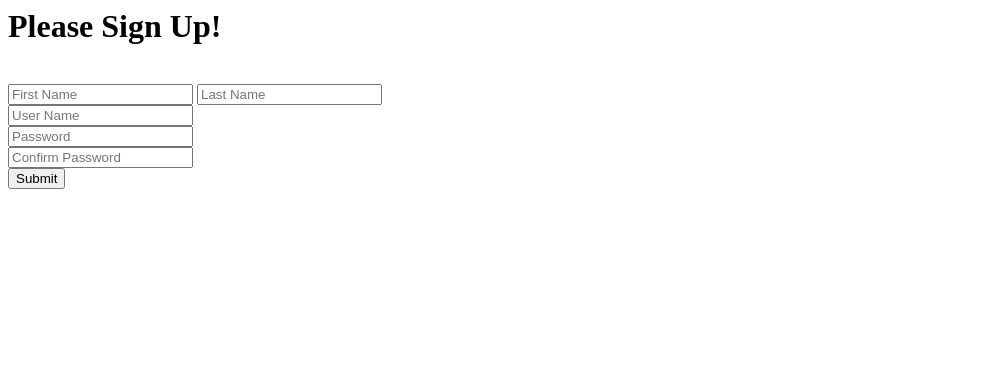
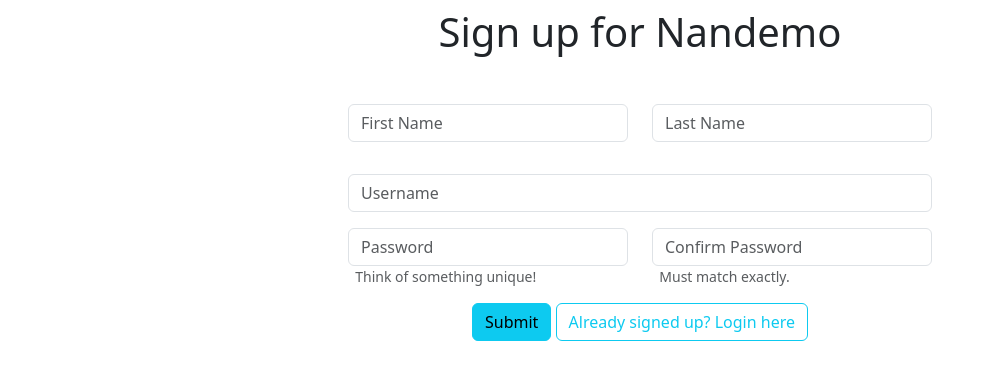
Before and after one commit to jadenPete/Nandemo, a Flask app: page /sign_up in a window 1280 px wide. Shown: the top 380 px of the page, without its empty margins (0-987 px from the left). Run offline with Flask 2, Linux system fonts and the light colour scheme.

Commit message:
updates for login and sign-up page

```diff
--- a/app.py
+++ b/app.py
@@ -1,4 +1,6 @@
 #!/usr/bin/env python
+
+from flask import Flask, render_template, url_for, request, session
 
 from db import Database, DatabaseMessage, DatabaseUser
 
@@ -12,7 +14,7 @@ import uuid
 
 dotenv.load_dotenv()
 
-app = flask.Flask(__name__)
+app = Flask(__name__)
 
 def generate_secret_key():
 	secret_key_path = os.path.join(os.path.dirname(os.path.realpath(__file__)), "secret_key.txt")
@@ -90,15 +92,19 @@ def get_user():
 	context = flask.session if "sid" in flask.session else flask.g
 
 	if "user" not in context:
-		# TODO: Replace this once Phillip and Raven finish writing their authentication code
-		context.user = DatabaseUser(get_db(), "4f35714b-171e-45f9-bf2e-6a92cdfb6f72")
+		if "user_id" not in flask.session:
+			return
+
+		context.user = DatabaseUser(get_db(), flask.session["user_id"])
 
 	return context.user
 
 @app.route("/")
-@authenticate_user
 def index():
-	return flask.render_template("index.html")
+	if get_user() is None:
+		return flask.redirect(url_for("login"))
+	else:
+		return flask.render_template("index.html")
 
 @app.route("/chats/<chat_id>/messages")
 @authenticate_user
@@ -107,6 +113,22 @@ def chat_messages(chat_id):
 		flask.abort(404)
 
 	return flask.jsonify(chat.messages())
+
+@app.route('/login', methods=['GET','POST'])
+def login():
+	if flask.request.method == 'POST':
+		error = None
+		if get_db().user_by_username(flask.request.form['username']) == None:
+			error = "User not found"
+			return render_template('login.html', error=error)
+		elif get_db().user_by_username(flask.request.form['username']).verify_password(flask.request.form['password']) == False:
+			error = "Password is invalid"
+			return render_template('login.html', error=error)
+		else:
+			user = flask.request.form['username']
+			session["user_id"] = get_db().user_by_username(user).id
+			return flask.redirect(url_for("index"))
+	return flask.render_template("login.html")
 
 @app.route('/sign_up', methods=['GET','POST'])
 def sign_up():
@@ -117,9 +139,13 @@ def sign_up():
 			return flask.render_template("sign_up.html", error=error)
 		elif get_db().create_user(flask.request.form['username'],flask.request.form['first_name'],flask.request.form['last_name'],flask.request.form['password'])==None:
 			error = "Username is invalid, please choose another username."
-		return flask.render_template('sign_up.html', error = error)
+			return flask.render_template('sign_up.html', error = error)
+		else:
+			user = flask.request.form['username']
+			session["user_id"] = get_db().user_by_username(user).id
+			return flask.redirect(url_for("index"))
 	else:
-		return flask.render_template('sign_up.html')
+		return flask.render_template("sign_up.html")
 
 @socketio.on("connect")
 def on_connect(auth):
@@ -129,6 +155,7 @@ def on_connect(auth):
 	flask_socketio.join_room(chat_id)
 
 @socketio.on("message")
+@authorize_socket_user
 def on_message(data):
 	if isinstance(data, str):
 		message = get_socket_chat().insert_message(get_user(), data, datetime.datetime.now())
--- a/db.py
+++ b/db.py
@@ -150,7 +150,7 @@ class DatabaseUser:
 		self.db.cur.execute("SELECT password FROM users WHERE id = %s;", (self.id,))
 
 		try:
-			self.db.password_hasher.verify(self.cur.fetchone()[0], password)
+			self.db.password_hasher.verify(self.db.cur.fetchone()[0], password)
 		except argon2.exceptions.VerifyMismatchError:
 			return False
 
--- a/templates/sign_up.html
+++ b/templates/sign_up.html
@@ -1,25 +1,56 @@
-<html>
+<html lang="en">
     <head>
-        <title>Nandemo</title>
-    </head>
+        <meta charset="utf-8">
+        <meta name="viewport" content="width=device-width, initial-scale=1">
+        <title> Sign Up for Nandemo</title>
+        <link href="https://cdn.jsdelivr.net/npm/bootstrap@5.3.0-alpha3/dist/css/bootstrap.min.css" rel="stylesheet" integrity="sha384-KK94CHFLLe+nY2dmCWGMq91rCGa5gtU4mk92HdvYe+M/SXH301p5ILy+dN9+nJOZ" crossorigin="anonymous">
+      </head>
     <body>
-        <div class="container">
-            <h1> Please Sign Up!</h1>
+        <div class="position-relative">
+            <div class="mx-auto p-2" style="width: 700px;">
+            <center><h1>Sign up for Nandemo</h1></center>
+            </div>
             <br>
+            <div class="mx-auto p-2" style="width: 600px;">
+
             <form action="/sign_up" method ="POST">
-                <input type="text" placeholder="First Name" name="first_name">
-                <input type="text" placeholder="Last Name" name="last_name">
-                <br>
-                <input type="text" placeholder="User Name" name="username">
-                <br>
-                <input type="password" placeholder="Password" name="password">
-                <br>
-                <input type="password" placeholder="Confirm Password" name="password_check">
-                <br>
-                <input class="btn btn-default" type = "Submit" name="Create Account">
+                <div class="row">
+                    <div class="col">
+                        <input type="text" class="form-control" placeholder="First Name" name="first_name">
+                    </div>
+                    <div class="col">
+                        <input type="text" class="form-control" placeholder="Last Name" name="last_name">
+                    </div>
+                  </div>
+                </div>
+                <div class="mx-auto p-2" style="width: 600px;">
+                <input type="text" id="inputUsername3" class="form-control" aria-describedby="username" placeholder="Username" name="username">
+                </div>
+                <div class="mx-auto p-2" style="width: 600px;">
+                <div class="row">
+                    <div class="col">
+                <input type="password" id="inputPassword6" class="form-control" aria-describedby="passwordHelpInline" placeholder="Password" name="password">
+                </div>
+                <div class="col">
+                <input type="password" id="inputPassword6" class="form-control" aria-describedby="passwordCheck" placeholder="Confirm Password" name="password_check">
+                </div>
+            </div>
+                <div class="row">
+                <div class="col">
+                <small id="passwordHelpInline" class="text-muted">&nbsp;&nbsp;Think of something unique!
+                </small> </div>
+                <div class="col">
+                <small id="passwordCheck" class="text-muted">&nbsp;&nbsp;Must match exactly.
+                </small> </div>
+                    </div>
+                </div>
+                </div>
+                <div class="mx-auto p-2" style="width: 500px;">
+                <center><input class="btn btn-info" href="/login" type = "Submit" role="button" name="Create Account"> <a class="btn btn-outline-info" href="/login" role="button" aria-pressed="true">Already signed up? Login here</a></center>
+                </div>
             </form>
             {% if error %}
-            <p class = "error"><strong>Error: </strong>{{ error }}</p>
+            <center><p class = "error"><strong>Error: </strong>{{ error }}</p></center>
             {% endif %}
         </div>
     </body>
```
Also changed, not shown: templates/login.html (added, +52 -0 lines).
